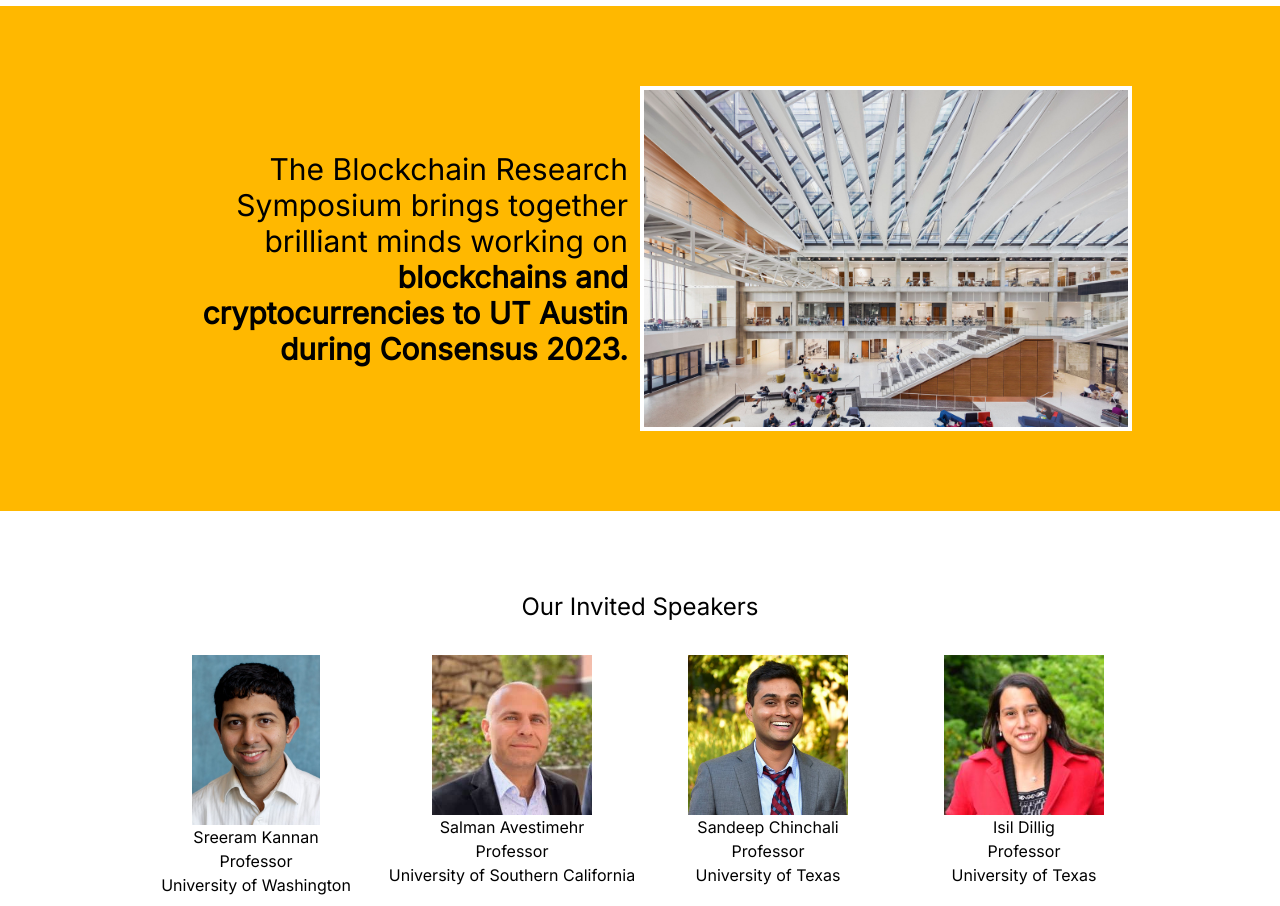
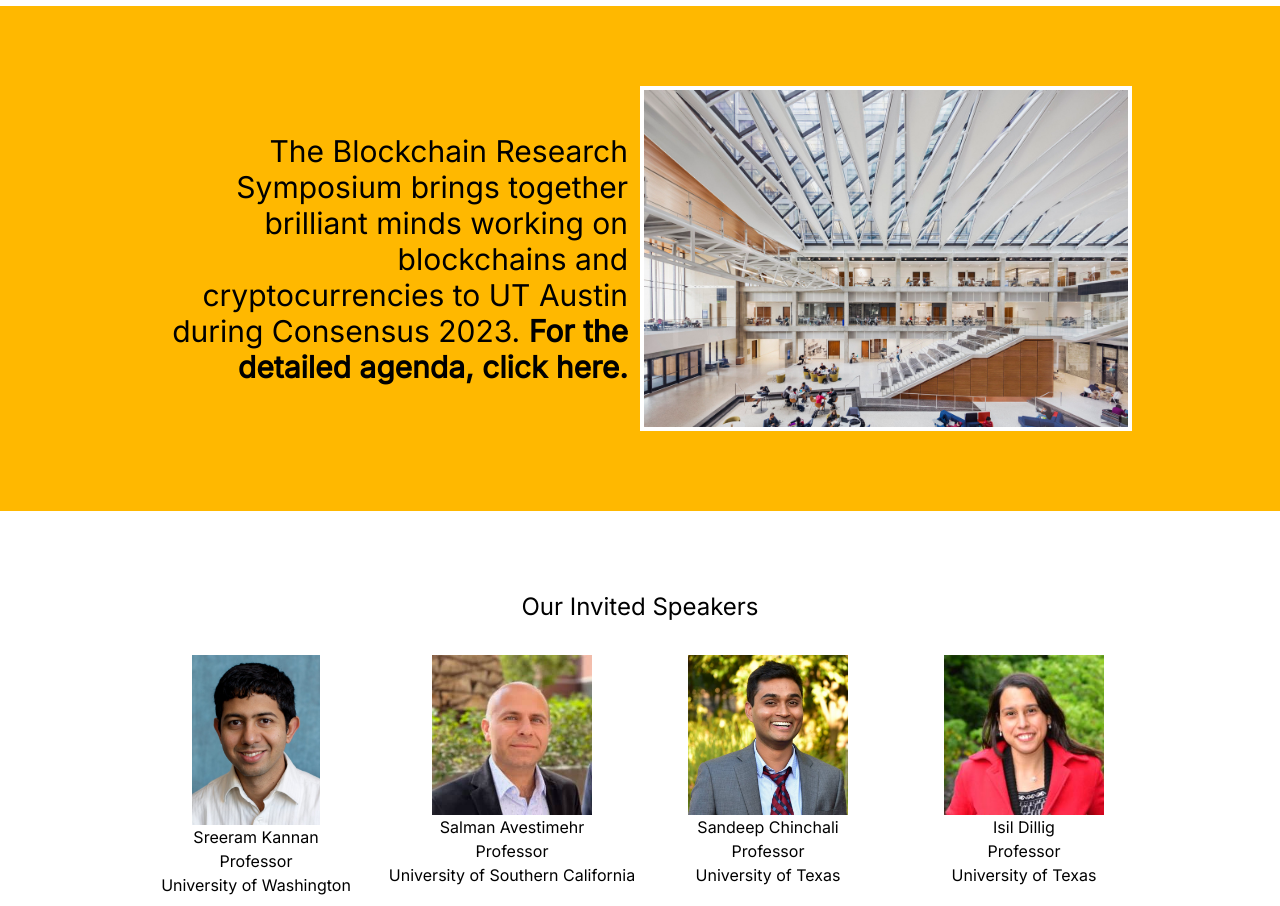
Before and after one commit to sriramvish/blockchainsymposium, a website: page index.html in a window 1280 px wide. Shown: the part 1280-2186 px from the top of the page. Drawn offline with nearby package versions, Linux system fonts and the light colour scheme; some packages are replaced by stand-ins of ours.

Commit message:
added detailed agenda link

```diff
--- a/index.html
+++ b/index.html
@@ -137,8 +137,8 @@
         <article class="bg-[FFB800] py-10">
             <div class="flex flex-col px-5 py-10 lg:flex-row lg:space-x-3 md:max-w-5xl mx-auto">
                       <p class="text-2xl lg:text-3xl lg:text-right lg:self-center">
-The Blockchain Research Symposium brings together brilliant minds working on
-<span class="font-extrabold">  blockchains and cryptocurrencies to UT Austin during Consensus 2023.</span>
+The Blockchain Research Symposium brings together brilliant minds working on  blockchains and cryptocurrencies to UT Austin during Consensus 2023.
+<span class="font-extrabold"> For the detailed agenda, click <a \href=""> here. </a> </span>
 </p>
                 <img class="w-full m-0 border-4 border-white lg:w-[50%]" src="public/eer1.jpg" alt="">
             </div>
```
